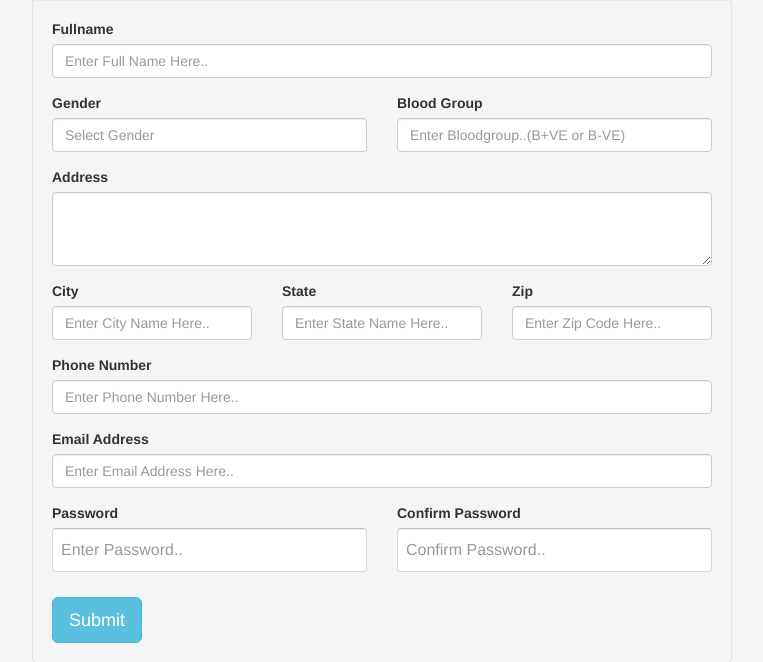
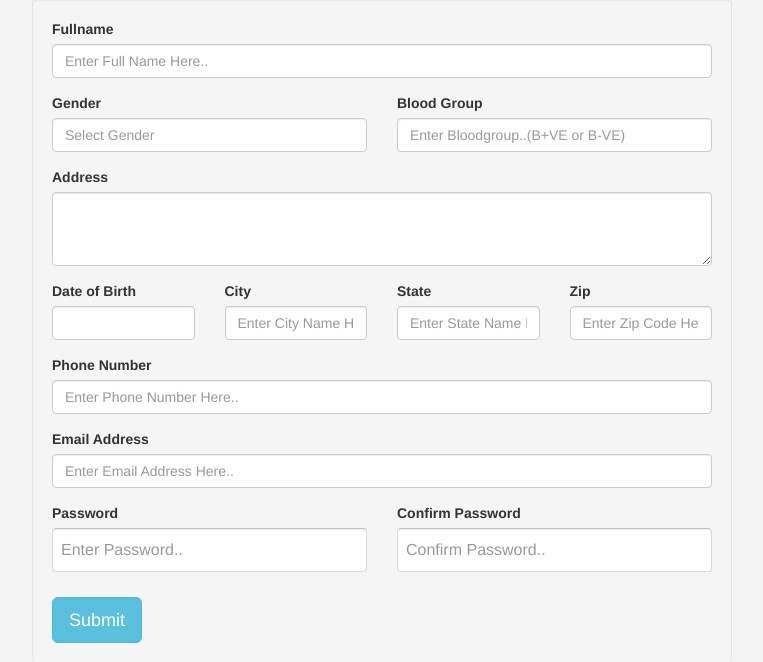
Before and after one commit to krishc17/Admission, a PHP site: page /register.php in a window 1280 px wide. Shown: the part 244-906 px from the top of the page, without its empty margins (258-1021 px from the left). Run offline with PHP 8.4, Linux system fonts and the light colour scheme; some libraries are stand-ins or nearby versions.

Commit message:
date of birth
aded dob field in register and profile left to add in database

```diff
--- a/menu.php
+++ b/menu.php
@@ -9,6 +9,8 @@
     <link rel="stylesheet" href="css/login.css">
       <script src="https://ajax.googleapis.com/ajax/libs/jquery/1.12.4/jquery.min.js"></script>
       <script src="https://maxcdn.bootstrapcdn.com/bootstrap/3.3.7/js/bootstrap.min.js"></script>
+
+<!-- Dropdown -->
 <script>
   $(document).ready(function(){
   $('[data-toggle="tooltip"]').tooltip();
@@ -16,11 +18,33 @@
 
   $('ul.nav li.dropdown').hover(function() {
   $(this).find('.dropdown-menu').stop(true, true).delay(200).fadeIn(500);
-}, function() {
+  },
+
+  function() {
   $(this).find('.dropdown-menu').stop(true, true).delay(200).fadeOut(500);
   });
 </script>
 
+<!-- Date picker JS-->
+<script>
+$(function () {
+    var startDate = new Date('1965-01-01'),
+        endDate = new Date('2001-01-01');
+    $('#from-datepicker').datetimepicker({
+        weekStart: 1,
+        todayBtn: 1,
+        autoclose: 1,
+        todayHighlight: 1,
+        startView: 4,
+        keyboardNavigation: 1,
+        minView: 2,
+        forceParse: 0,
+        startDate: startDate,
+        endDate: endDate,
+        setDate: startDate
+    });
+});
+</script>
 
       <div class="navbar-nuvcolor navbar-inverse text-center h4">
         <div class="container-fluid">
@@ -34,14 +58,13 @@
           <div class="collapse navbar-collapse dropdown" id="myNavbar">
             <ul class="nav navbar-nav vertical" style="text-decoration:none;">
               <li>
-                <a class="link-3" href="index.php">Home
-      </a>
+                <a class="link-3" href="index.php">Home</a>
               </li>
+
               <li>
-                <a class="link-3" href="about.php">
-                  About
-                </a>
+                <a class="link-3" href="about.php"> About </a>
               </li>
+
               <li class="dropdown" style="color:rgba(8, 8, 8, 0.09);">
                   <a href="courses.php" class="dropdown-toggle" data-toggle="dropdown"> Courses</a>
                   <ul class="dropdown-menu">
@@ -54,12 +77,8 @@
               </li>
             </ul>
             <ul class="nav navbar-nav navbar-right">
-              <a href="#" data-toggle="modal" class="navbar-brand" data-target="#login-modal">
-                Login
-              </a>
-              <a class="navbar-brand" href="register.php">
-                Register
-            </a>
+              <a href="#" data-toggle="modal" class="navbar-brand" data-target="#login-modal"> Login</a>
+              <a class="navbar-brand" href="register.php"> Register </a>
             </ul>
           </div>
         </div>
@@ -76,7 +95,6 @@
                     </form>
                     <div class="login-help">
                       <a href="register.php">Register </a> -
-
                       <a href="#">Forgot Password </a>
                     </div>
                   </div>
--- a/register.php
+++ b/register.php
@@ -2,6 +2,7 @@
 <?php include_once 'dbConfig.php'; ?>
 <?php include 'menu.php'; ?>
 <link rel="stylesheet" type="text/css" href="css/regForm.css">
+
 <body>
 	<div class="container">
 		<h1 class="well">Registration Form
@@ -40,17 +41,21 @@
 							</textarea>
 						</div>
 						<div class="row">
-							<div class="col-sm-4 form-group">
+							<div class="col-sm-3 form-group">
+                                <label>Date of Birth</label>
+                                <input type="text" data-format="dd/MM/yyy" data-provide="datepicker" name="dob" class="form-control"  required>
+                            </div>
+							<div class="col-sm-3 form-group">
 								<label>City
 								</label>
 								<input type="text" name="city" placeholder="Enter City Name Here.." class="form-control" required>
 							</div>
-							<div class="col-sm-4 form-group">
+							<div class="col-sm-3 form-group">
 								<label>State
 								</label>
 								<input type="text" name="state" placeholder="Enter State Name Here.." class="form-control" required>
 							</div>
-							<div class="col-sm-4 form-group">
+							<div class="col-sm-3 form-group">
 								<label>Zip
 								</label>
 								<input type="text"  name="zip" placeholder="Enter Zip Code Here.." class="form-control" required>
```
Also changed, not shown: home/profile.php (+26 -4 lines). Lines whose indentation alone changed are shown as unchanged.
